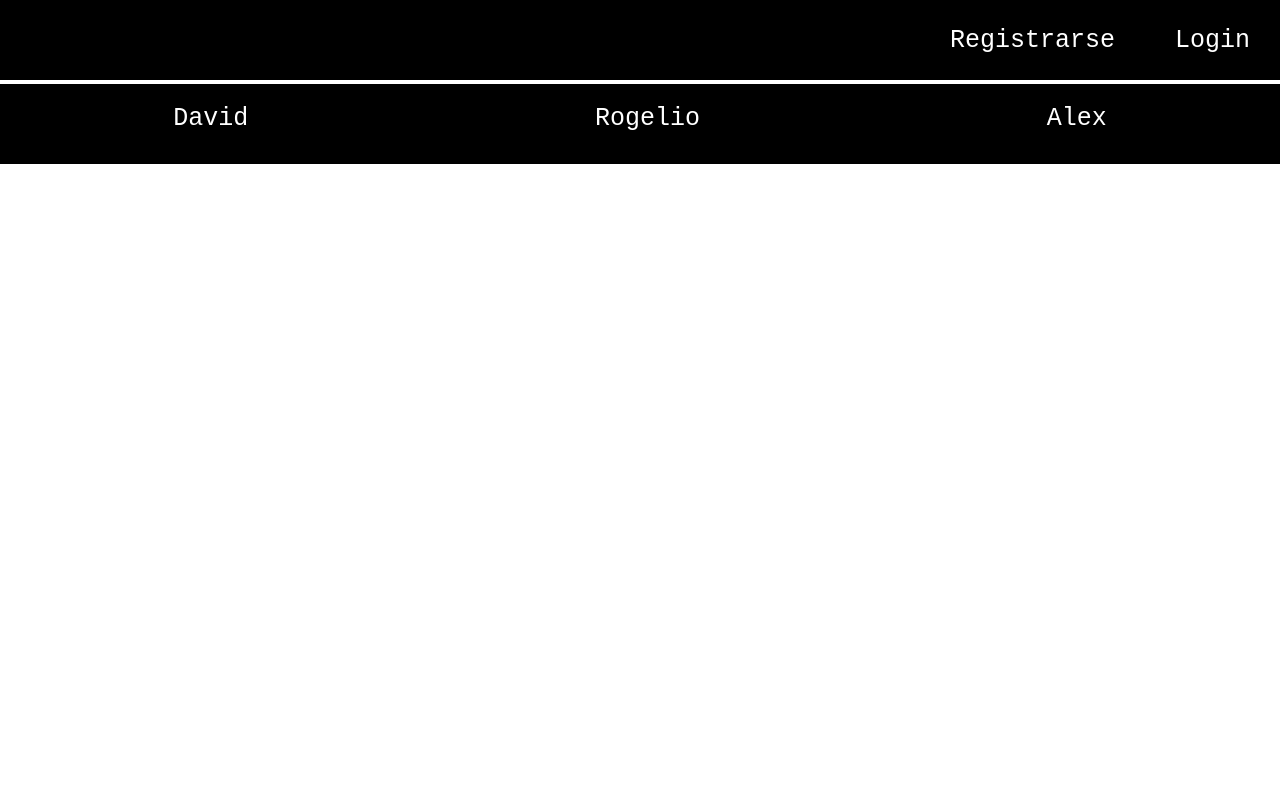
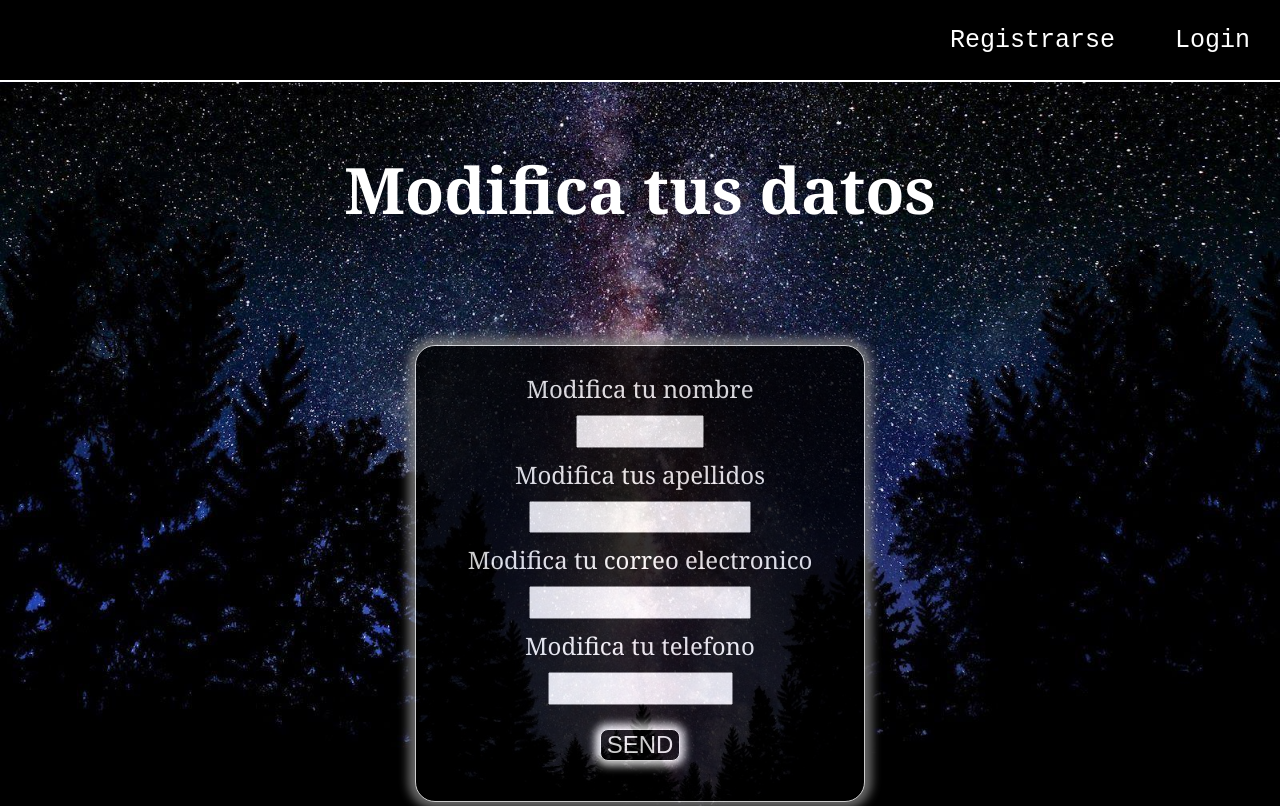
Before and after one commit to AlexMonPe/Frontend_clinica_veterinaria, a React (Create React App) app: page /modificarUsuario/1 in a window 1280 px wide. Shown: the top 806 px of the page. Built offline with nearby package versions, Linux system fonts and the light colour scheme; no server answers.

Commit message:
patch usuario con bug de estructura de datos de retorno del api

```diff
--- a/src/App.js
+++ b/src/App.js
@@ -14,6 +14,7 @@ import Footer from "./componentes/Footer/Footer";
 import InfoCitas from "./contenedores/InfoCitas/InfoCitas";
 import PopUp from "./contenedores/PopUp/PopUp";
 import ModificarMascota from "./contenedores/ModificarMascota/ModificarMascota.js";
+import ModificarUsuario from "./contenedores/ModificarUsuario/ModificarUsuario";
 
 function App() {
   return (
@@ -25,6 +26,7 @@ function App() {
           <Route path="/login" element={<LoginUsuario />}></Route>
           <Route path="/registroMascota" element={<RegistroMascota />}></Route>
           <Route path="/registro" element={<CrearUsuario />}></Route>
+          <Route path="/modificarUsuario/:id" element={<ModificarUsuario />}></Route>
           <Route path="/listado" element={<ListadoUsuario />}></Route>
           <Route path="/areaCliente" element={<VistaCliente />}></Route>
           <Route path="/mascotas" element={<InfoMascotas />}></Route>
--- a/src/contenedores/InfoUsuario/InfoUsuario.css
+++ b/src/contenedores/InfoUsuario/InfoUsuario.css
@@ -12,7 +12,7 @@
   border-radius: 20px;
 }
 .botonOpcionesUsuario {
-  width: 10em;
+  width: 7em;
   margin: 0.5em;
   border: 1px solid white;
   background-color: black;
--- a/src/contenedores/InfoUsuario/InfoUsuario.js
+++ b/src/contenedores/InfoUsuario/InfoUsuario.js
@@ -15,15 +15,18 @@ const InfoUsuario = () => {
     );
     const datosUsuario = await usuarioRes.json();
     setUsuarios(datosUsuario);
+    console.log(datosUsuario, 'fdgfdgdfgdfgdfgfd')
+
   };
   useEffect(() => {
     try {
       getUsuario();
+      console.log(usuarios, 'usuario justo despues del get usuarios')
     } catch (error) {
       console.log(error);
     }
   }, []);
-
+  console.log(usuarios, 'usuario justo despues del get usuarios')
   return (
     <div>
       {usuarios.map((usuario) => {
@@ -33,7 +36,9 @@ const InfoUsuario = () => {
             <p>Apellidos: {usuario.apellidos}</p>
             <p>Email: {usuario.email}</p>
             <p>Telefono: {usuario.telefono}</p>
-            <button type="button" className="botonOpcionesUsuario">
+            <div className="botonesOpciones">
+              <button type="button" className="botonOpcionesUsuario"
+              onClick={() => navegar("/modificarUsuario/"+ usuario.id)}>
                 Modificar datos
               </button>
               <button
@@ -51,6 +56,7 @@ const InfoUsuario = () => {
                 Pedir cita
               </button>
             </div>
+          </div>
         );
       })}
     </div>
--- /dev/null
+++ b/src/contenedores/ModificarUsuario/ModificarUsuario.css
@@ -0,0 +1,44 @@
+.modificarUsuario{
+  background: url("../../../imagenes/registro_usuarioBG.jpg") no-repeat;
+  background-size: cover;
+  min-height: 100vh;
+}
+
+.formpatchUsuarios {
+    width: 26em;
+    background-color: black;
+    opacity: 0.8;
+    border: 1px solid white;
+    display: flex;
+    flex-direction: column;
+    align-items: center;
+    margin: 7em auto;
+    box-shadow: 0px 0px 10px 7px grey;
+    padding: 1em;
+    border-radius: 20px;
+  }
+.labelModificar{
+    font-size: 1.5em;
+
+}
+
+.botonModificarUsuario {
+    display: block;
+    margin: 1em auto;
+    border: 1px solid white;
+    background-color: black;
+    color: white;
+    cursor: pointer;
+    font-size: 1.5em;
+    border-radius: 8px;
+    box-shadow: 0px 0px 8px 5px white;
+  }
+
+  .h1ModificarUsuario{
+      font-size: 4em;
+      padding-top: 1em;
+  }
+  .inputModificarUsuario{
+    text-align: center;
+      height: 2em;
+  }
--- /dev/null
+++ b/src/contenedores/ModificarUsuario/ModificarUsuario.js
@@ -0,0 +1,119 @@
+import "./ModificarUsuario.css";
+import { useEffect, useState } from "react";
+import { useNavigate, useParams } from "react-router-dom";
+import { useDispatch } from "react-redux";
+import actionCreator from "../../store/actionTypes";
+import { CERRAR_POPUP, VER_POPUP } from "../../store/types";
+
+const ModificarUsuario = () => {
+  const [usuarios, setUsuarios] = useState([]);
+  const dispatch = useDispatch();
+  const params = useParams();
+  const navegar = useNavigate();
+
+  const getUsuario = async () => {
+    console.log("https://veterinaria-back.herokuapp.com/" + localStorage.getItem("id"));
+    const usuarioRes = await fetch(
+      "https://veterinaria-back.herokuapp.com/usuarios?id=" +
+      localStorage.getItem("id"),
+      {
+        method: "GET",
+      }
+    );
+    const datosUsuario = await usuarioRes.json();
+    setUsuarios(datosUsuario[0]);
+    console.log(usuarios, "antes del get user");
+  };
+  useEffect(() => {
+    try {
+
+      getUsuario();
+
+    } catch (error) {
+      console.log(error);
+    }
+  }, []);
+  console.log(usuarios, "fuera del get");
+
+  const formSubmit = async (e) => {
+    try {
+      const formData = {
+        nombre: e.target[0].value,
+        apellidos: e.target[1].value,
+        email: e.target[2].value,
+        telefono: e.target[3].value,
+      };
+
+      const patchUsuario = await fetch(
+        "https://veterinaria-back.herokuapp.com/usuarios/" + params.id,
+        {
+          method: "PATCH",
+          body: JSON.stringify(formData),
+          headers: {
+            "Content-Type": "application/json",
+          },
+        }
+      );
+      if (patchUsuario) {
+        navegar("/areaCliente");
+        dispatch(actionCreator(VER_POPUP, "Has modificado a tus datos"));
+        setTimeout(() => dispatch(actionCreator(CERRAR_POPUP)), 3000);
+      }
+    } catch (error) {
+      alert("no se ha cargado la bd " + error);
+    }
+  };
+  console.log(usuarios, "antes del return");
+  return (
+    <div className="modificarUsuario">
+      <h1 className="h1ModificarUsuario">Modifica tus datos</h1>
+      <form onSubmit={(e) => formSubmit(e)} className="formpatchUsuarios">
+        <label htmlFor="nombre" className="labelModificar">
+          Modifica tu nombre {usuarios.nombre}
+        </label>
+        <input
+          className="inputModificarUsuario"
+          type="text"
+          id="nombre"
+          name="nombre"
+          defaultValue={usuarios.nombre}
+        />
+        <label htmlFor="apellidos" className="labelModificar">
+          Modifica tus apellidos
+        </label>
+        <input
+          className="inputModificarUsuario"
+          type="text"
+          id="apellidos"
+          name="apellidos"
+          defaultValue={usuarios.apellidos}
+        />
+        <label htmlFor="email" className="labelModificar">
+          Modifica tu correo electronico
+        </label>
+        <input
+          className="inputModificarUsuario"
+          type="email"
+          id="email"
+          name="email"
+          defaultValue={usuarios.email}
+        />
+        <label htmlFor="telefono" className="labelModificar">
+          Modifica tu telefono
+        </label>
+        <input
+          className="inputModificarUsuario"
+          type="tel"
+          id="tel"
+          name="tel"
+          maxLength="9"
+          minLength="9"
+          defaultValue={usuarios.telefono}
+        />
+        <input type="submit" value="SEND" className="botonModificarUsuario" />
+      </form>
+    </div>
+  );
+};
+
+export default ModificarUsuario;
```
Lines whose indentation alone changed are shown as unchanged.
